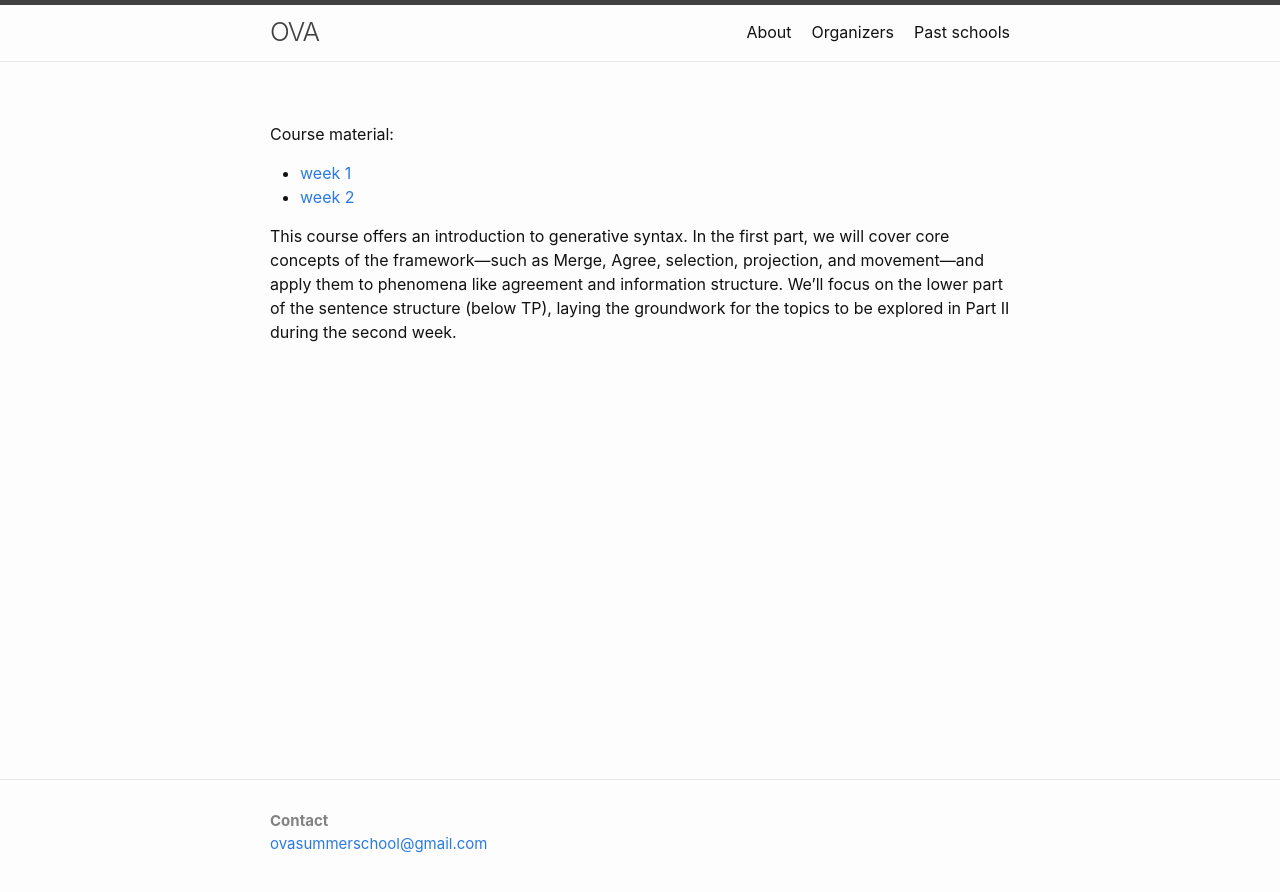
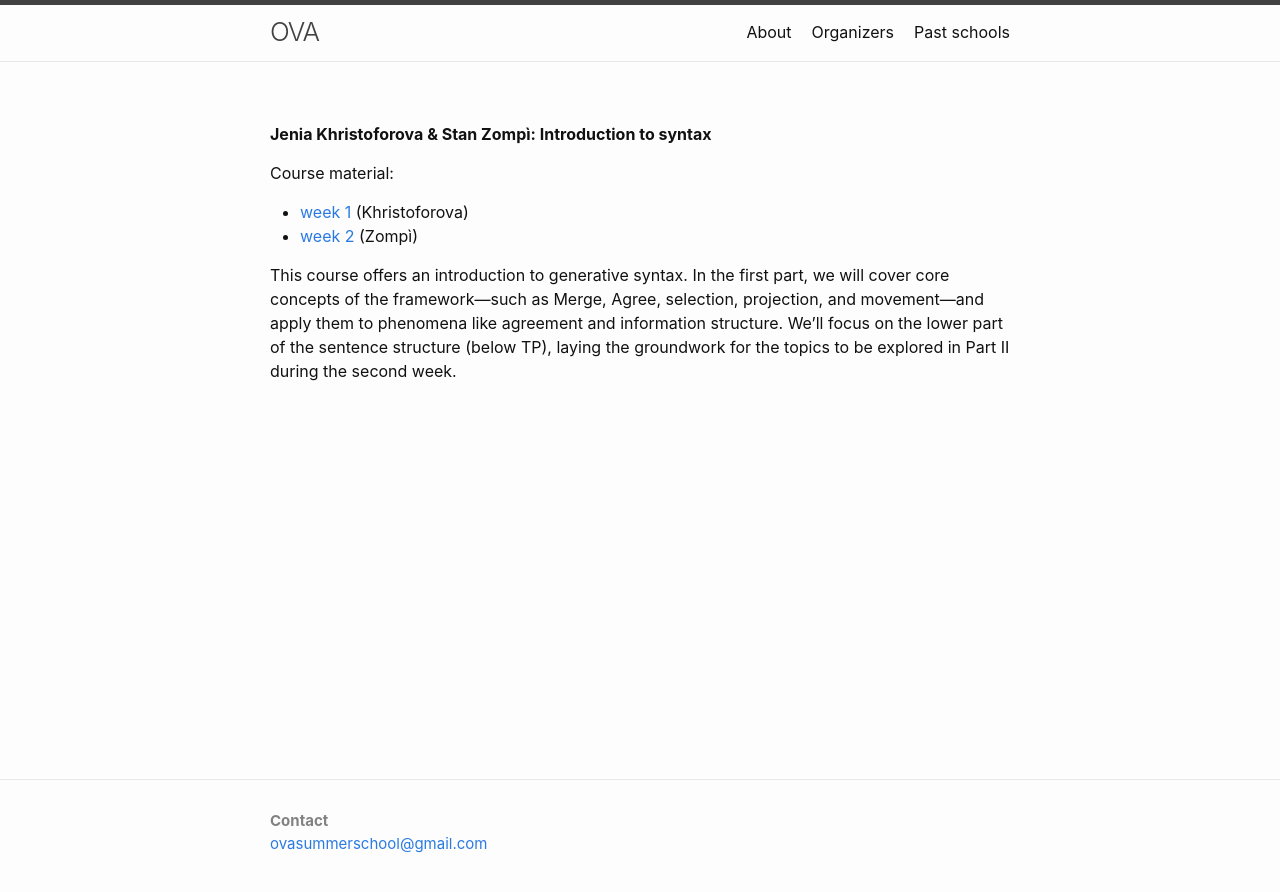
Before and after one commit to ovaschool/ovaschool.github.io, a Jekyll site: the page built from staticpages/oldprograms/zagreb2025-cs/khristoforova-introsyntax.md, in a window 1280 px wide. Shown: the top 892 px of the page. Built offline with Jekyll 4.4.1, drawn with Linux system fonts in a browser that asks for light colours; our own code applies the rules of GitHub Pages for plain Markdown files.

Commit message:
Update khristoforova-introsyntax.md

```diff
--- a/staticpages/oldprograms/zagreb2025-cs/khristoforova-introsyntax.md
+++ b/staticpages/oldprograms/zagreb2025-cs/khristoforova-introsyntax.md
@@ -4,9 +4,10 @@ permalink: /khristoforovaintro/
 layout: page
 exclude: true
 ---
+**Jenia Khristoforova & Stan Zompì: Introduction to syntax**<br/>
 
 Course material:
-* [week 1](https://bit.ly/egg2025_synt_intro_week1)
-* [week 2](https://drive.google.com/drive/folders/1jw8wZNe9Z2V5Nqfzj3YH_V6N9dymtESw)
+* [week 1](https://bit.ly/egg2025_synt_intro_week1) (Khristoforova)
+* [week 2](https://drive.google.com/drive/folders/1jw8wZNe9Z2V5Nqfzj3YH_V6N9dymtESw) (Zompì)
 
 This course offers an introduction to generative syntax. In the first part, we will cover core concepts of the framework—such as Merge, Agree, selection, projection, and movement—and apply them to phenomena like agreement and information structure. We’ll focus on the lower part of the sentence structure (below TP), laying the groundwork for the topics to be explored in Part II during the second week.
```
